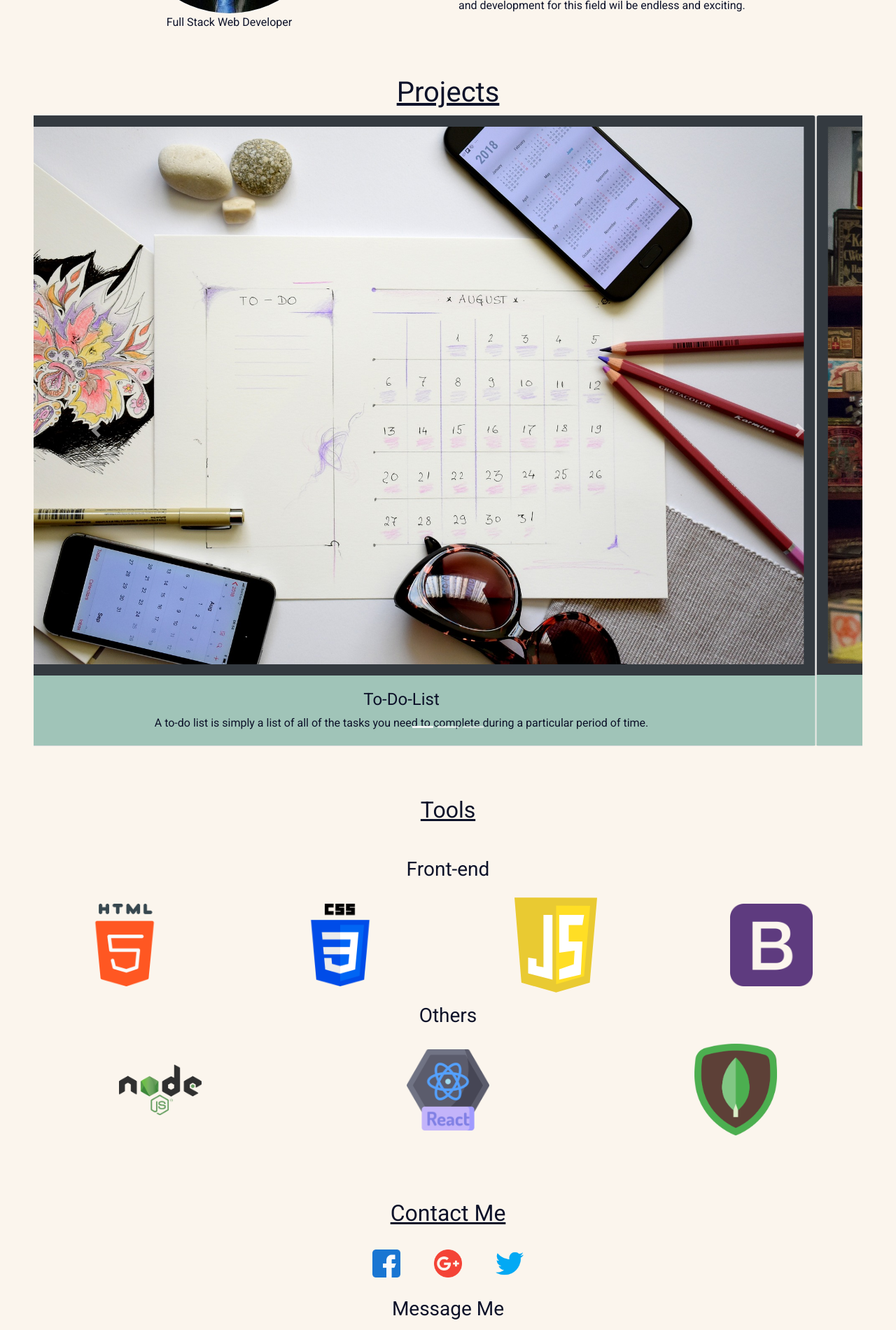
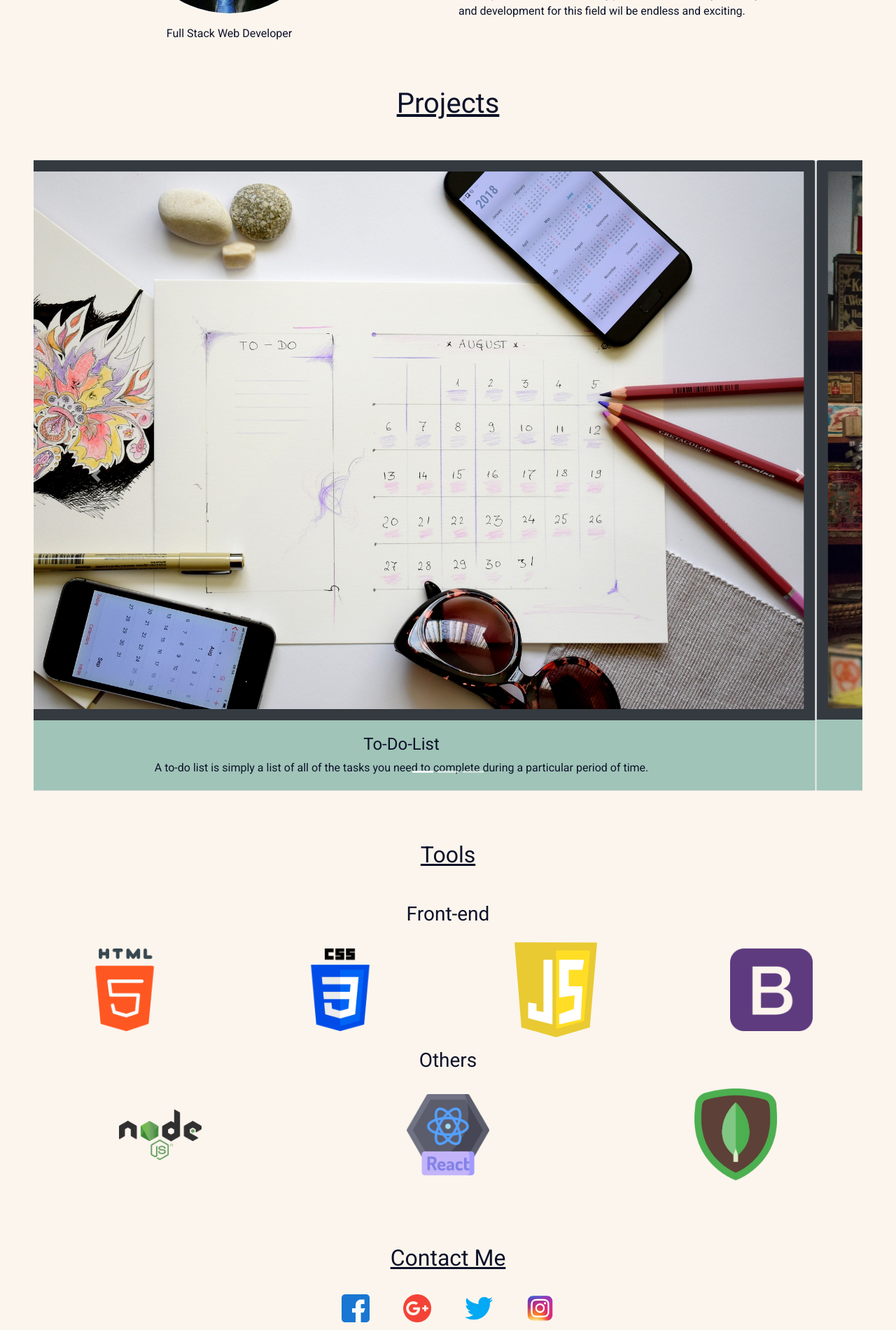
Before and after one commit to Aldz08/webportfolio, a plain HTML site: page index.html in a window 1280 px wide. Shown: the part 380-2280 px from the top of the page at 70% size. Drawn offline with nearby package versions, Linux system fonts and the light colour scheme.

Commit message:
3rd revision

```diff
--- a/index.css
+++ b/index.css
@@ -2,7 +2,7 @@
   font-family: 'Roboto', sans-serif;
 }
 
-.gmailIcon, .twitterIcon, .facebookIcon {
+.gmailIcon, .twitterIcon, .facebookIcon, .igIcon {
   height: 40px;
   width: 40px;
   object-position: center;
--- a/index.html
+++ b/index.html
@@ -12,6 +12,7 @@
   <link rel="stylesheet" href="index.css">
 
   <title>First Capstone Project</title>
+  <link rel="icon" type="image/x-icon" href="images/favicon.ico">
 </head>
 <body>
   <!-- navbar start -->
@@ -44,7 +45,7 @@
     <div class="d-flex align-items-center pt-5 flex-column flex-md-row">
       <div class="col-sm-10 col-md-6 text-center">
         <img id="profilepic" src="images/profilepic.png" alt="profilepic" class="rounded-circle img-fluid border border-light">
-        <p>Full Stack Web Developer</p>
+        <p class="mt-3">Full Stack Web Developer</p>
       </div>
 
       <div class="col-md-5 col-sm-10">
@@ -60,7 +61,7 @@
   <!-- projects start -->
 
   <div id="projects" class="d-flex flex-column p-5 text-center">
-    <h1 class="text-center">Projects</h1>
+    <h1 class="text-center pb-5">Projects</h1>
     <div id="carouselExampleIndicators" class="carousel slide" data-ride="carousel">
       <ol class="carousel-indicators">
         <li data-target="#carouselExampleIndicators" data-slide-to="0" class="active"></li>
@@ -131,6 +132,7 @@
           <img src="images/nodejs.png" class="img-fluid p-3"/>
           <img src="images/react.png" class="img-fluid p-3"/>
           <img src="images/mongodb.png" class="img-fluid p-3"/>
+
       </div>
     </div>
   </div>
@@ -150,6 +152,7 @@
         <img class="facebookIcon m-4" src="./images/facebook.png" alt="">
         <img class="gmailIcon m-4" src="./images/google-plus.png" alt="">
         <img class="twitterIcon m-4" src="./images/twitter.png" alt="">
+        <img class="igIcon m-4" src="./images/ig.png" alt="">
       </div>
     </div>
     <!-- contact end -->
```
Also changed, not shown: images/favicon.ico (added), images/ig.png (added).
